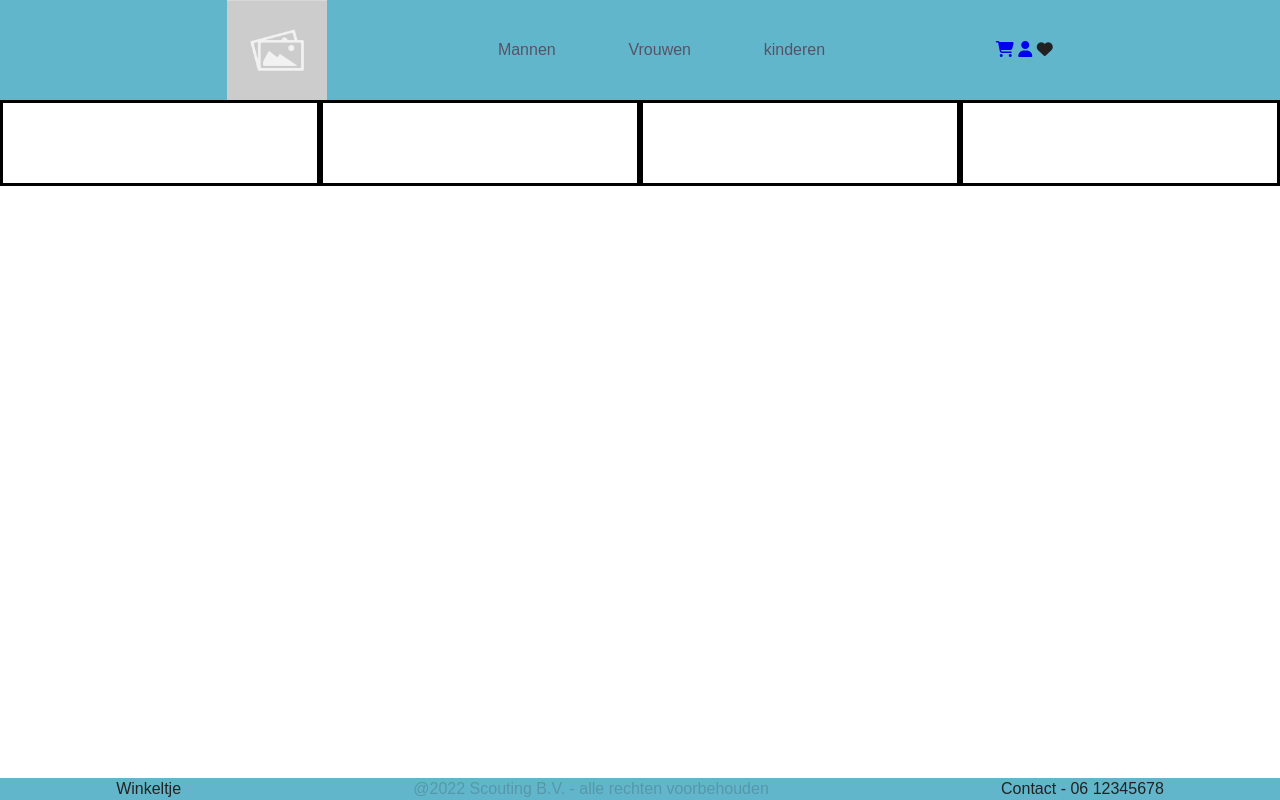
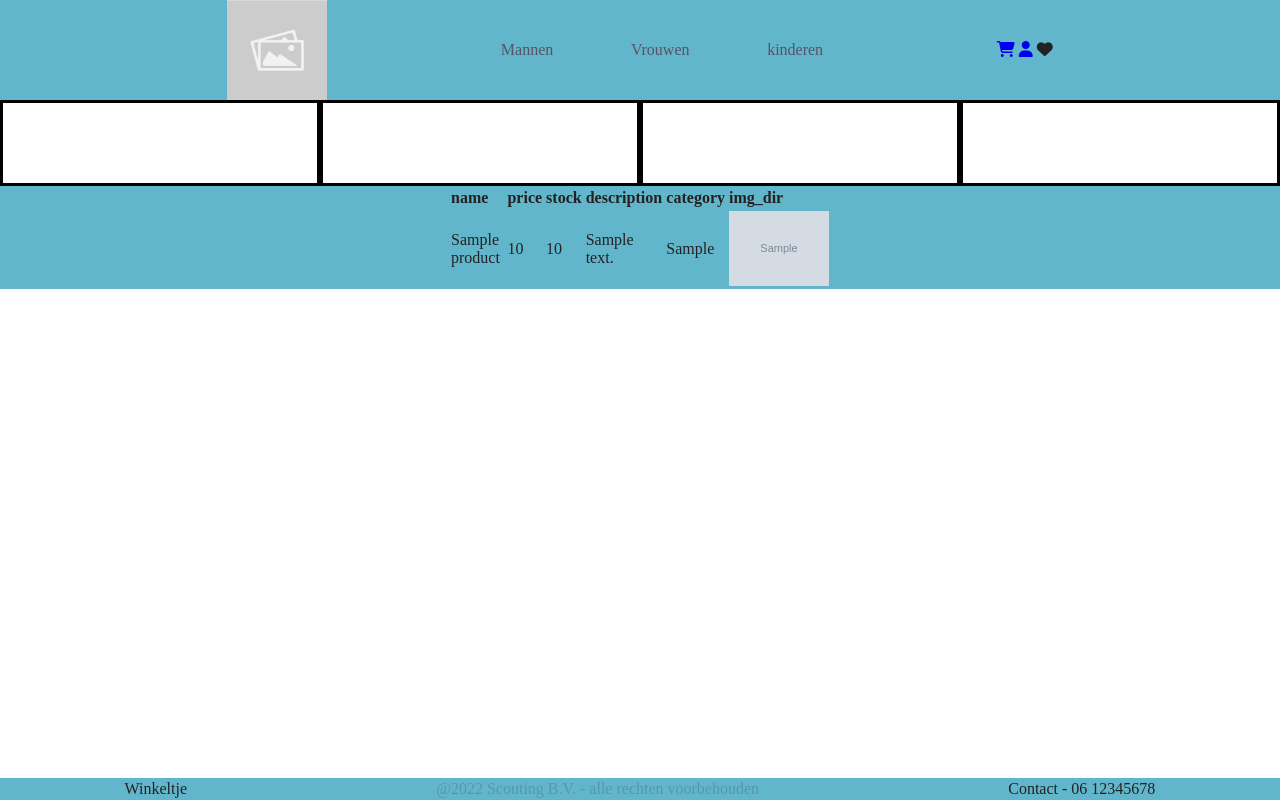
Before and after one commit to TjeerdK/Project-winkeltje-, a PHP site: page / in a window 1280 px wide. Run offline with PHP 8.4, Linux system fonts and the light colour scheme; tables that the repository leaves empty or names only in its code hold one stand-in row (values such as "Sample post"); grey boxes marked "Sample" are stand-in pictures; data that the repository does not hold is empty; a stand-in replaces the project's code that opens the database connection; some libraries are stand-ins or nearby versions.

Commit message:
Revert "index update"
This reverts commit ac77b410bfdb8832565176ddfd568e18c1b717c5.

```diff
--- a/bestelpagina.php
+++ b/bestelpagina.php
@@ -4,7 +4,7 @@
 ?>
     <main>
         <div class="wrapper">
-    <form action="./backend/taskController.php" method="POST">
+    <form action="../backend/tasksController.php" method="POST">
         <input type="hidden" name="action" value="update">
         <div class="form-group">
             <div class="form">
--- a/css/main.css
+++ b/css/main.css
@@ -86,9 +86,6 @@ textarea {
 /* ==========================================================================
    Author's custom styles
    ========================================================================== */
-*{
-  font-family: Arial, Helvetica, sans-serif;
-}
 .wrapper{
   width: 75%;
   margin: 0px auto;
@@ -164,18 +161,6 @@ table{
   justify-content: end;
   text-decoration: none;
   color: #575366ff;
-}
-.index_product{
-  display: flex;
-  flex-direction: column;
-  border: solid 2px #000;
-  margin: 10px;
-  width: 300px;
-}
-.Products_main{
-  display: flex;
-  justify-content: space-around;
-  width: 75%;
 }
 .maximum-blue {color: #62b6cbff;}
 .rosso-corsa{color: #d00000ff;}
--- a/index.php
+++ b/index.php
@@ -2,31 +2,34 @@
         require_once('backend/config.php');
         require_once('header.php');
 ?>
-    <main class="Products_main">
+    <main>
     <?php
             require_once('backend/conn.php');
-            $query = "SELECT p.title, p.price, p.stock, p.description, c.name, p.img_dir
-            FROM products p
-
-            INNER JOIN categories c
-                ON p.category = c.id";
-
+            $query = "SELECT * FROM products ";
             $statement = $conn->prepare($query);
             $statement->execute();
             $product = $statement->fetchAll(PDO::FETCH_ASSOC);
         ?>
-        <?php foreach ($product as $p): ?>
-        <div class="index_product">
-            <h2><a href=""><?php echo $p["title"];?></a></h2>
-            <p>Price: <?php echo $p["price"];?></p>
-            <p>In stock: <?php echo $p["stock"];?></p>
-            <p><?php echo $p["description"];?></p>
-            <p>category: <?php echo $p["name"];?></p>
-            <div class="logo">
-            <img  src="<?php echo $p["img_dir"];?>" alt="Albeelding">
-            </div>
-        </div>
-        <?php endforeach ?>
+
+        <table>
+            <tr>
+                <th>name</th>
+                <th>price</th>
+                <th>stock</th>
+                <th>description</th>
+                <th>category</th>
+                <th>img_dir</th>
+            </tr>
+            <?php foreach ($product as $p): ?>
+                <tr>
+                    <td><?php echo $p["name"];?></td>
+                    <td><?php echo $p["price"];?></td>
+                    <td><?php echo $p["stock"];?></td>
+                    <td><?php echo $p["description"];?></td>
+                    <td><?php echo $p["category"];?></td>
+                    <td class="logo"><img src="<?php echo $p["img_dir"];?>" alt="Albeelding"> </td>
+            <?php endforeach ?>
+        </table>
     </main>
     <div class="bottom">
     <?php require_once('footer.php')?>
--- a/winkelmandje.php
+++ b/winkelmandje.php
@@ -3,8 +3,7 @@ require_once('backend/conn.php');
 require_once('header.php');
 
 $winkelwagentje = [
-    1 => 2,
-    2 => 5,
+    2 => 2,
     3 => 1,
 ];
 
```
Also changed, not shown: backend/taskController.php (deleted, +0 -19 lines).
